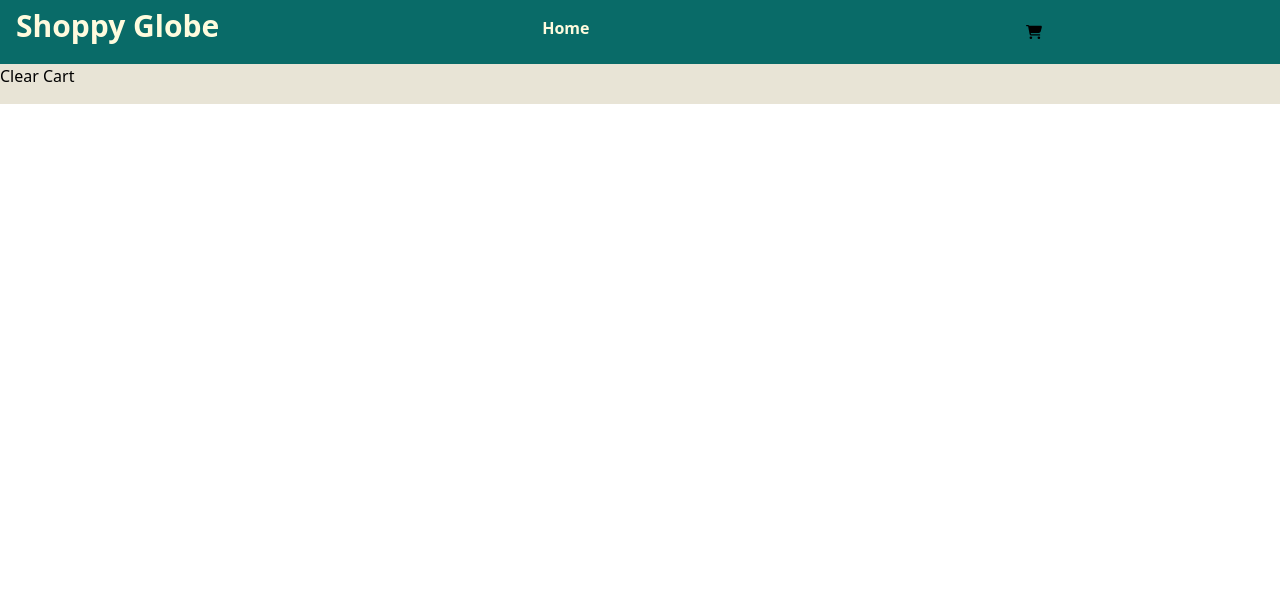
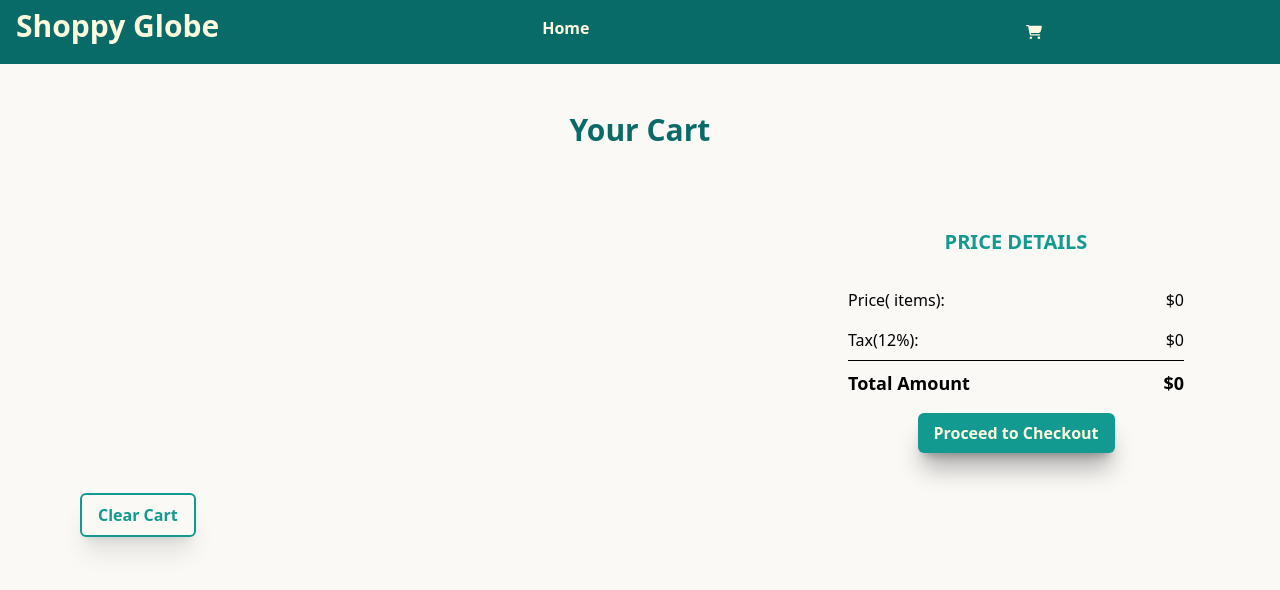
Before and after one commit to Arpan-117/shoppy-globe-e-commerce, a React (Vite) app: page /cart in a window 1280 px wide. Shown: the top 590 px of the page. Built offline with nearby package versions, Linux system fonts and the light colour scheme.

Commit message:
UI enhancement for large screens

```diff
--- a/src/components/Cart.jsx
+++ b/src/components/Cart.jsx
@@ -10,24 +10,66 @@ function Cart() {
   const dispatch = useDispatch();
   const cartItems = useSelector((store) => (store.cart.items));
 
-  const totalPrice = cartItems.reduce((acc, item) => acc+item.price*item.quantity, 0)
+  const totalPrice = parseFloat((cartItems.reduce((acc, item) => acc+item.price*item.quantity, 0)).toFixed(2));
+  const totalTax = parseFloat((totalPrice * (12 / 100)).toFixed(2));
+  const totalCost = totalPrice + totalTax;
+  let totalItems;
+  if (cartItems.length > 0) {
+  totalItems = cartItems.map(item => item.quantity).reduce((acc, quantity) => acc+quantity);
+  }
   // console.log(tp);
 
+  const handleCheckout = () => {
+    alert('Cannot proceed ahead! Website still in development!');
+  }
+
   return (
-    <div>
-      <h3>Cart</h3>
+    <div className='lg:px-16 lg:py-8'>
+    <div className='md:px-4 md:py-4'>
+      <h3 className='text-center md:text-3xl text-[#096B68] font-semibold md:py-4'>Your Cart</h3>
 
-      <div>
+      <div className='md:flex md:pt-16 md:pb-8 gap-4'>
+        <div className='md:basis-2/3'>
         <ul>
           {cartItems.map((item) => (
             <CartItem key={item.id} product={item} />
           ))}
         </ul>
+        </div>
+
+        <div className='md:basis-1/3'>
+          <h4 className='text-center font-semibold text-xl text-[#129990]'>PRICE DETAILS</h4>
+          <br />
+
+          <div className='flex flex-row px-4'>
+
+            <div className='basis-1/2'>
+              <p className='py-2'>Price({totalItems} items):</p>
+              <p className='py-2'>Tax(12%):</p>
+              <hr/>
+              <p className='py-2 font-semibold text-lg'>Total Amount</p>
+            </div>
+
+            <div className='basis-1/2 text-right'>
+              <p className='py-2'>${totalPrice}</p>
+              <p className='py-2'>${totalTax}</p>
+              <hr/>
+              <p className='py-2 font-semibold text-lg'>${totalCost}</p>
+            </div>
+
+          </div>
+
+          <div className='text-center py-2'>
+          <button onClick={handleCheckout} className='px-4 py-2 rounded-md bg-[#129990] font-semibold text-[#FFFBDE] shadow-xl/30 hover:scale-105'>Proceed to Checkout</button>
+          </div>
+
+        </div>
+
       </div>
 
-      <p>Cart Total: {totalPrice}</p>
       {/* {console.log(totalPrice)} */}
-      <button onClick={() => dispatch(clearCart())}>Clear Cart</button>
+      <button onClick={() => dispatch(clearCart())} className='px-4 py-2 rounded-md border-2 border-[#129990] font-semibold text-[#129990] shadow-xl hover:scale-105'>Clear Cart</button>
+      </div>
     </div>
   )
 }
--- a/src/components/Header.jsx
+++ b/src/components/Header.jsx
@@ -9,15 +9,17 @@ function Header() {
 
   let totalItems;
   if (allItems.length > 0) {
-  totalItems = allItems.map(item => item.quantity).reduce((acc, quantity) => acc+quantity);
+    totalItems = allItems.map(item => item.quantity).reduce((acc, quantity) => acc + quantity);
   }
 
   return (
-    <div className='bg-[#E8E4D6] py-4'>
+    <div className='bg-[#FAF9F6] py-4'>
       <div className='md:py-2 md:px-4 flex flex-row bg-[#096B68] fixed top-0 w-full'>
 
         <div className='basis-1/4'>
-          <h1 className='font-semibold lg:text-3xl md:text-2xl text-[#FFFBDE]'>Shoppy Globe</h1>
+          <NavLink to='/'>
+            <h1 className='font-semibold lg:text-3xl md:text-2xl text-[#FFFBDE]'>Shoppy Globe</h1>
+          </NavLink>
         </div>
 
         <div className='basis-3/4 py-2'>
@@ -36,11 +38,11 @@ function Header() {
             </li> */}
 
             <li>
-              <NavLink to="/cart" className={({ isActive }) => isActive ? "text-[#102C57] underline font-bold" : "font-semibold text-[#DAC0A3]"}>
-              <svg xmlns="http://www.w3.org/2000/svg" viewBox="0 0 576 512" className='px-2 size-8 inline'>
-              {/* <!--!Font Awesome Free 6.7.2 by @fontawesome - https://fontawesome.com License - https://fontawesome.com/license/free Copyright 2025 Fonticons, Inc.--> */}
-              <path d="M0 24C0 10.7 10.7 0 24 0L69.5 0c22 0 41.5 12.8 50.6 32l411 0c26.3 0 45.5 25 38.6 50.4l-41 152.3c-8.5 31.4-37 53.3-69.5 53.3l-288.5 0 5.4 28.5c2.2 11.3 12.1 19.5 23.6 19.5L488 336c13.3 0 24 10.7 24 24s-10.7 24-24 24l-288.3 0c-34.6 0-64.3-24.6-70.7-58.5L77.4 54.5c-.7-3.8-4-6.5-7.9-6.5L24 48C10.7 48 0 37.3 0 24zM128 464a48 48 0 1 1 96 0 48 48 0 1 1 -96 0zm336-48a48 48 0 1 1 0 96 48 48 0 1 1 0-96z"/></svg>
-              {totalItems ? totalItems : null}
+              <NavLink to="/cart" className={({ isActive }) => isActive ? "text-[#FFFBDE] underline font-bold" : "font-semibold text-[#FFFBDE]"}>
+                <svg xmlns="http://www.w3.org/2000/svg" viewBox="0 0 576 512" className='px-2 size-8 inline'>
+                  {/* <!--!Font Awesome Free 6.7.2 by @fontawesome - https://fontawesome.com License - https://fontawesome.com/license/free Copyright 2025 Fonticons, Inc.--> */}
+                  <path fill="#FFFBDE" d="M0 24C0 10.7 10.7 0 24 0L69.5 0c22 0 41.5 12.8 50.6 32l411 0c26.3 0 45.5 25 38.6 50.4l-41 152.3c-8.5 31.4-37 53.3-69.5 53.3l-288.5 0 5.4 28.5c2.2 11.3 12.1 19.5 23.6 19.5L488 336c13.3 0 24 10.7 24 24s-10.7 24-24 24l-288.3 0c-34.6 0-64.3-24.6-70.7-58.5L77.4 54.5c-.7-3.8-4-6.5-7.9-6.5L24 48C10.7 48 0 37.3 0 24zM128 464a48 48 0 1 1 96 0 48 48 0 1 1 -96 0zm336-48a48 48 0 1 1 0 96 48 48 0 1 1 0-96z" /></svg>
+                {totalItems ? totalItems : null}
               </NavLink>
             </li>
 
@@ -49,7 +51,10 @@ function Header() {
 
       </div>
 
-      <Outlet />
+      <div className='md:pt-8 md:min-h-lvh'>
+        <Outlet />
+      </div>
+
     </div>
   )
 }
--- a/src/components/ProductItem.jsx
+++ b/src/components/ProductItem.jsx
@@ -28,10 +28,10 @@ function ProductItem(props) {
           <p className='text-[#129990]'><span className='font-semibold'>Price: $</span>{props.item.price}</p>
           <br className='hidden lg:block' />
           <div className='px-px py-px lg:inline'>
-          <button onClick={() => handleViewDetails(props.item.id)} className='border-2 border-[#129990] text-[#129990] px-2 py-2 rounded-md md:font-semibold'>View Details</button>
+          <button onClick={() => handleViewDetails(props.item.id)} className='border-2 border-[#129990] text-[#129990] px-2 py-2 rounded-md md:font-semibold hover:scale-105'>View Details</button>
           </div>
-          <div className='px-px py-px lg:inline'>
-          <button onClick={() => handleAddToCart(props.item)} className='border-2 bg-[#129990] border-[#129990] text-[#E8E4D6] px-2 py-2 rounded-md md:font-semibold'>Add to Cart</button>
+          <div className='px-2 py-2 lg:inline'>
+          <button onClick={() => handleAddToCart(props.item)} className='border-2 bg-[#129990] border-[#129990] text-[#FAF9F6] px-2 py-2 rounded-md md:font-semibold hover:scale-105'>Add to Cart</button>
           </div>
         </div>
       </div>
--- a/src/components/ProductList.jsx
+++ b/src/components/ProductList.jsx
@@ -38,7 +38,7 @@ function ProductList() {
 
   return (
     <div>
-      <h2 className='text-center md:text-3xl text-[#096B68] md:py-4'>Choose from a wide variety of products...</h2>
+      <h2 className='text-center md:text-3xl text-[#096B68] font-semibold md:py-4'>Choose from a wide variety of products...</h2>
 
       <div className='text-center md:py-4'>
         <input type="text"
@@ -48,14 +48,14 @@ function ProductList() {
           className='border border-[#096B68] rounded-md md:w-80 md:py-2'
           onChange={(e) => setSearchValue(e.target.value)} />
         <span className='px-4'>
-          <button onClick={handleSearch} className='bg-[#096B68] text-[#E8E4D6] md:font-semibold rounded-md md:px-4 md:py-2'>Find</button>
+          <button onClick={handleSearch} className='bg-[#096B68] text-[#FAF9F6] md:font-semibold rounded-md md:px-4 md:py-2 hover:scale-105'>Find</button>
         </span>
       </div>
 
       <div className='md:pt-4'>
-        <ul className='md:grid md:grid-cols-2 lg:grid-cols-3 gap-4'>
+        <ul className='md:grid md:grid-cols-2 lg:grid-cols-3 gap-8'>
           {filteredProducts.map(product => (
-            <li key={product.id} className='border rounded'>
+            <li key={product.id} className='rounded-md shadow-xl/20 bg-white hover:scale-105'>
 
               <ProductItem item={product} />
               {/* <strong>{product.title}</strong>: ${product.price}
--- a/src/pages/Homepage.jsx
+++ b/src/pages/Homepage.jsx
@@ -7,7 +7,7 @@ function Homepage() {
 
         {/* Hero Section */}
         {/* <div className="bg-[url('src/assets/hero_banner.png')] bg-cover h-[28rem] flex items-center"> */}
-        <div className='md:pt-8'>
+        <div>
             <div className="md:bg-[url('src/assets/banner.png')] md:bg-cover md:h-[500px] md:w-full"></div>
         {/* <div className='w-1/2 px-16'>
 
--- a/src/pages/NotFound.jsx
+++ b/src/pages/NotFound.jsx
@@ -4,12 +4,14 @@ import { Link } from 'react-router'
 function NotFound() {
 
   return (
-    <div>
+    <div className='lg:px-16 lg:py-16'>
       <img src='https://media3.giphy.com/media/v1.Y2lkPTc5MGI3NjExemg5cnVuazV5cnkwNWhvNWtmeWlhMG9kZjRxamkyaGttaGs2eHljaiZlcD12MV9pbnRlcm5hbF9naWZfYnlfaWQmY3Q9Zw/UoeaPqYrimha6rdTFV/giphy.gif' alt='404-error' className='mx-auto' />
-      <p>The page you are looking for doesn't exist.</p>
+      <div className='p-4 text-center'>
+      <p className='font-semibold'>The page you are looking for doesn't exist.</p>
       <Link to='/'>
-        <p>Go to homepage {'>>'} </p>
+        <p className='text-[#129990]'>Click here to go back to homepage {'>>'} </p>
       </Link>
+      </div>
 
     </div>
   )
```
Also changed, not shown: src/components/CartItem.jsx (+29 -14 lines), src/components/ProductDetail.jsx (+33 -13 lines).
